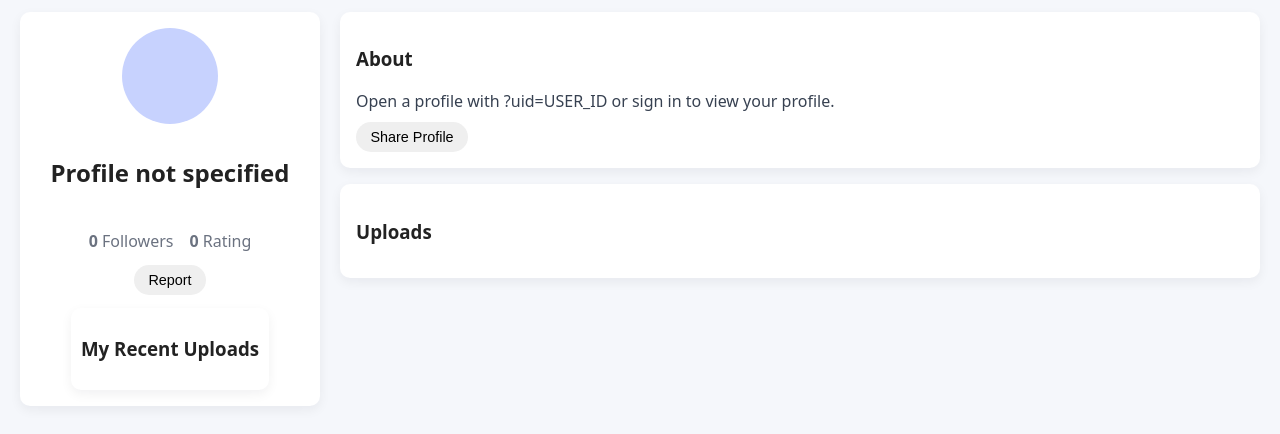
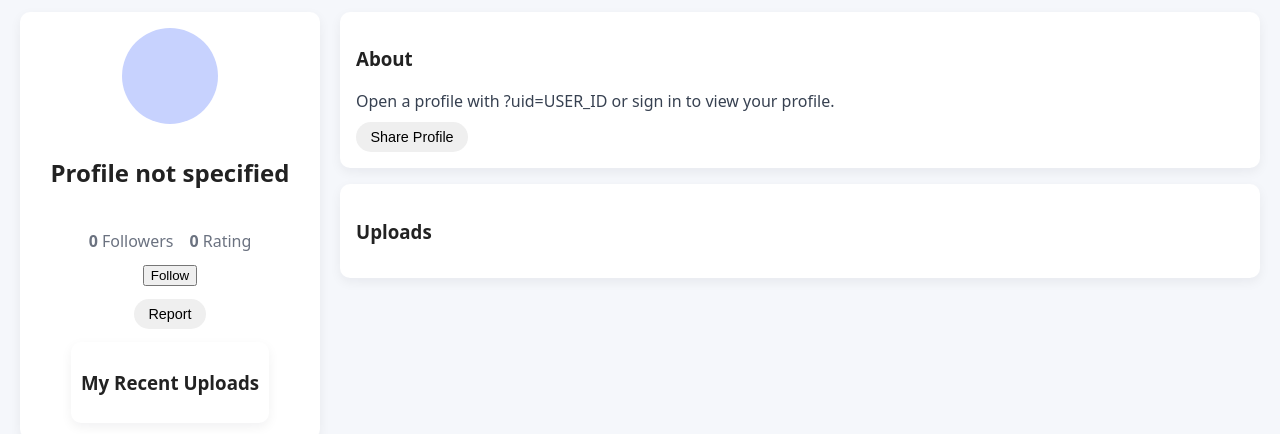
Before and after one commit to houselearning/gists, a website with bundled scripts: page profile.html in a window 1280 px wide. Shown: the part 58-492 px from the top of the page. Built offline with nearby package versions, Linux system fonts and the light colour scheme; no server answers; a script that the page names is missing.

Commit message:
add follow logic

```diff
--- a/profile.html
+++ b/profile.html
@@ -30,7 +30,7 @@
         <div><strong id="followersCount">0</strong> Followers</div>
         <div><strong id="ratingStars">0</strong> Rating</div>
       </div>
-      <button id="followBtn" class="hl-btn primary">Follow</button>
+      <button data-action="follow" data-owner="${b.ownerId}">Follow</button>
       <button id="reportBtn" class="hl-btn">Report</button>
 
       <section class="card small">
```
